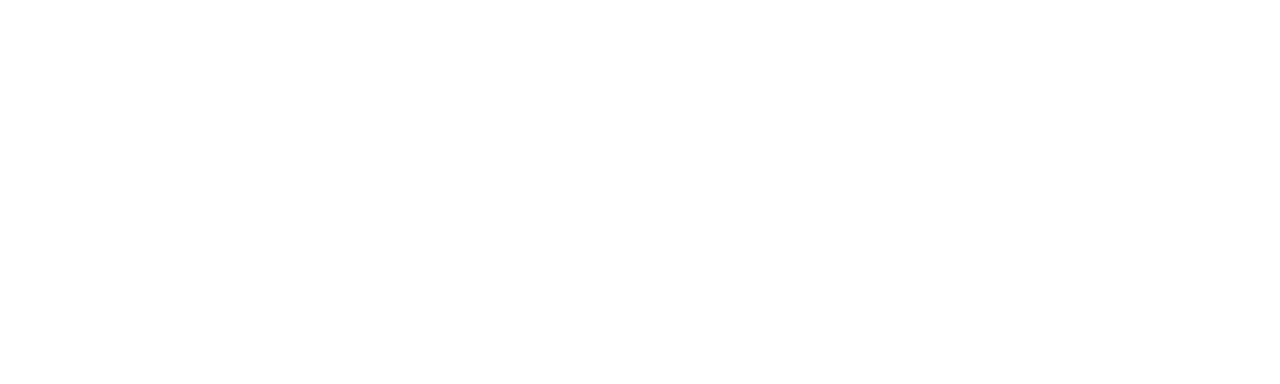
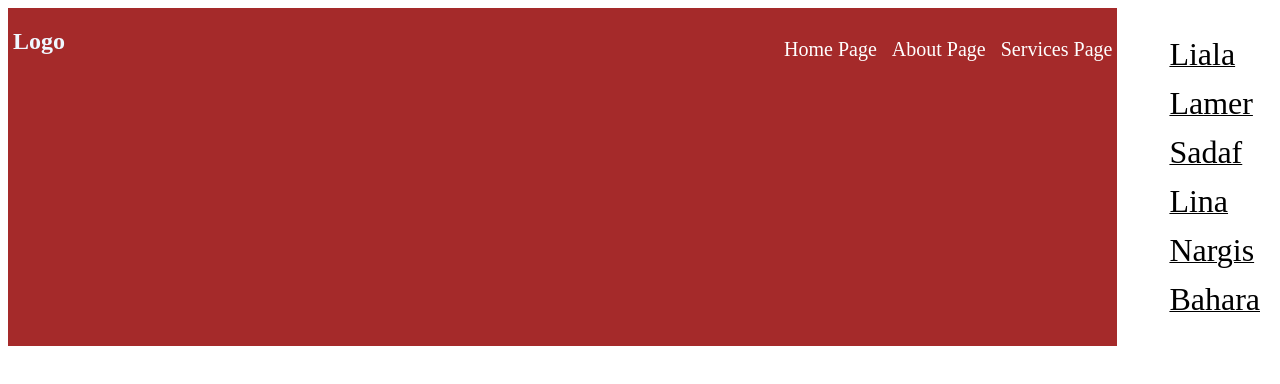
Before and after one commit to NedaTawakoli/project-with-react, a React (Vite) app: page /student in a window 1280 px wide. Before the commit this address had no page. Shown: the top 384 px of the page. Built offline with nearby package versions, Linux system fonts and the light colour scheme.

Commit message:
use a dynamic route

```diff
--- /dev/null
+++ b/public/StudentInfo.js
@@ -0,0 +1,38 @@
+export const listStudent =[
+    { id:1,
+        name:"Liala",
+        lastName:"Qurbani",
+        Gender:"Female",
+        score:"90",
+    },
+    { id:2,
+        name:"Lamer",
+        lastName:"Qasimi",
+        Gender:"Female",
+        score:"95",
+    },
+    { id:3,
+        name:"Sadaf",
+        lastName:"Sepahri",
+        Gender:"Female",
+        score:"80",
+    },
+    { id:4,
+        name:"Lina",
+        lastName:"Taqi",
+        Gender:"Female",
+        score:"90",
+    },
+    { id:5,
+        name:"Nargis",
+        lastName:"Ahmadi",
+        Gender:"Female",
+        score:"70",
+    },
+    { id:6,
+        name:"Bahara",
+        lastName:"Hassani",
+        Gender:"Female",
+        score:"100",
+    },
+];
--- a/src/About.jsx
+++ b/src/About.jsx
@@ -5,7 +5,16 @@
         <>
         <div>
             <Nav/>
-            <h1>This is the About Page</h1>
+            <h1 style={
+      {
+        textAlign:"center",
+         border:"1px solid",
+         width:"fit-content",
+         margin:"20px auto",
+         borderRadius:"5px",
+         color:"purple",
+         padding:"15px"
+      }}>This is the About Page</h1>
         </div>
         </>
     )
--- a/src/App.jsx
+++ b/src/App.jsx
@@ -5,13 +5,25 @@
 import navBar from "./Nav";
 import AboutPage from "./About";
 import Nav from "./navbar";
+import Student from "./student";
 // import hero from "./hero";
 
 function App(){
   return(
     <>
     <Nav/>
-    <h1>This is the main page</h1>
+    <Student/>
+    <h1 style={
+      {
+        textAlign:"center",
+         border:"1px solid",
+         width:"fit-content",
+         margin:"20px auto",
+         borderRadius:"5px",
+         color:"purple",
+         padding:"15px"
+      }
+    }>This is the Home page</h1>
     <Routes>
   {/* <Route path="/Header" element ={ Header } />
   <Route path="/navBar" element ={ navBar } /> */}
--- a/src/Serveices.jsx
+++ b/src/Serveices.jsx
@@ -4,7 +4,16 @@
     return(
         <>
         <Nav/>
-        <h1>This is the Services Page</h1>
+        <h1 style={
+      {
+        textAlign:"center",
+         border:"1px solid",
+         width:"fit-content",
+         margin:"20px auto",
+         borderRadius:"5px",
+         color:"purple",
+         padding:"15px"
+      }}>This is the Services Page</h1>
         </>
     )
 }
--- /dev/null
+++ b/src/Student.jsx
@@ -0,0 +1,36 @@
+import { Link } from "react-router-dom";
+import { listStudent } from "../public/StudentInfo";
+import Nav from "./navbar";
+const Student=()=>{
+    return(
+        <div style={
+            {
+                width:"100%",
+                display:"flex"
+            }
+        }>
+        <Nav/>
+        <ol style={
+            {
+
+            }
+        }>
+     {listStudent.map((person)=>(
+        <li key={person.id} style={{
+            listStyleType:"none",
+            margin:"12px",
+            textDecoration:"underline"
+        }}><Link style={
+          {
+            color:"black",
+            fontSize:"32px",
+            textDecoration:"none"
+          }
+        } to="">{person.name}</Link></li>
+     ))}
+        </ol>
+        </div>
+
+    )
+}
+export default Student;
--- /dev/null
+++ b/src/StudentDetails.jsx
@@ -0,0 +1,31 @@
+import { useParams } from "react-router-dom"
+import { listStudent } from "../public/StudentInfo"
+export default function Details(){
+  const {id} =  useParams();
+  const data = listStudent.find(item => item.id ==id)
+    return(
+        <div>
+            <h1>Name:{data.name}</h1>
+            <h2>LastName:{data.lastName}</h2>
+            <h3>Gender:{data.Gender}</h3>
+            <h4>Score:{data.score}</h4>
+        </div>
+    )
+}
+export const schoolList = [
+    {
+        Name:"Bibi Zahra",
+        Manager:"Zohra Qurbani",
+        Gender:"Female"
+    },
+    {
+        Name:"Austad Sharifi",
+        Manager:"Esmatullah Ghulami",
+        Gender:"Male"
+    },
+    {
+        Name:"Hutqol Angori",
+        Manager:"Sadaf",
+        Gender:"Female"
+    },
+];
--- a/src/index.css
+++ b/src/index.css
@@ -8,6 +8,7 @@
   background-color: purple;
   color: white;
   display: flex;
+  width: 100%;
   justify-content: space-between;
 }
 ul{
--- a/src/main.jsx
+++ b/src/main.jsx
@@ -7,6 +7,10 @@
 import App from './App.jsx'
 import AboutPage from './About.jsx';
 import Services from './Serveices.jsx';
+import Student from './student.jsx';
+import Details from './StudentDetails.jsx';
+import School from './school.jsx';
+
 
 createRoot(document.getElementById('root')).render(
   <StrictMode>
@@ -15,6 +19,9 @@
   <Route path='/' element={<App/>}/>
   <Route path='/about' element={<AboutPage/>}/>
   <Route path='/services' element={<Services/>}/>
+  <Route path='/student' element={<Student/>}/>
+  <Route path='/student/:id' element={<Details/>}/>
+  <Route path='/school' element={<School/>}/>
  </Routes>
  </BrowserRouter>
   </StrictMode>,
--- a/src/navbar.jsx
+++ b/src/navbar.jsx
@@ -52,11 +52,31 @@
     return(
         <>
         <nav>
-            <h3>Logo</h3>
-            <ul>
+            <h1 style={
+                {
+                    padding:"0 5px"
+                }
+            }>Logo</h1>
+            <ul style={
+                {
+                    display:"flex",
+                    justifyContent:"space-between",
+                    gap:"15px",
+                    fontSize:"20px",
+                    padding:"10px 5px",
+                    color:"white"
+                }
+            }>
               {list.map((item)=>(
-                <li>
-                    <Link to={item.link}>{item.name}</Link>
+                <li style={{
+                    listStyleType:"none"
+                }}>
+                    <Link style={
+                        {
+                            textDecoration:"none",
+                            color:"white"
+                        }
+                    } to={item.link}>{item.name}</Link>
                 </li>
               ))}
             </ul>
--- /dev/null
+++ b/src/school.jsx
@@ -0,0 +1,56 @@
+import { Link } from "react-router-dom"
+import { listStudent } from "../public/StudentInfo"
+import { schoolList } from "./StudentDetails"
+export default function School(){
+    return(
+        <div style={
+            {
+                width:"100%",
+                display:"flex",
+                flexDirection:"column",
+                justifyContent:"space-between",
+
+            }
+        }>
+            <h1 style={
+                {
+                    textAlign:"center",
+                    fontSize:"35px",
+                    border:"1px solid",
+                    borderRadius:"4px",
+                    width:"fit-content",
+                    margin:"20px auto",
+                    padding:"12px",
+                    backgroundColor:"pink",
+                    color:"white"
+                }
+            }>This is the of nearby schools</h1>
+            <ul style={
+                {
+                    display:"flex",
+                    justifyContent:"space-around",
+                    gap:"15px",
+
+                }
+            }>
+                {schoolList.map(school=>(
+                    <li style={
+                        {
+                            listStyleType:"none",
+                            padding:"12px",
+                        }
+                    }>
+                        <Link style={
+                            {
+                                textDecoration:"none",
+                                color:"black",
+                                fontSize:"25px",
+                                color:"pink"
+                            }
+                        } to={""}>{school.Name}</Link>
+                    </li>
+                ))}
+            </ul>
+        </div>
+    )
+}
```
Also changed, not shown: public/Student.jsx (added, +18 -0 lines).
